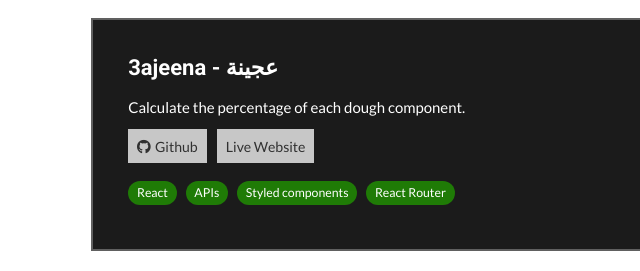
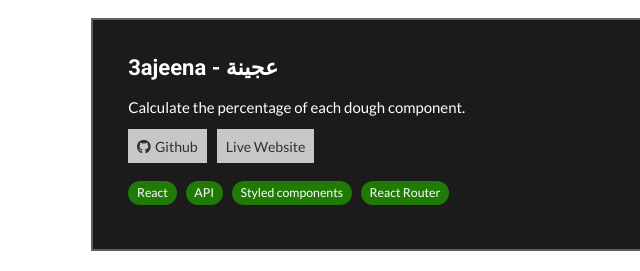
Before and after one commit to anasomar1/portfolio, a plain HTML site: page index.html in a window 1280 px wide. Shown: the part 2645-2916 px from the top of the page, 5-645 px from the left. Drawn offline with nearby package versions, Linux system fonts and the light colour scheme.

Commit message:
spelling

```diff
--- a/index.html
+++ b/index.html
@@ -187,7 +187,7 @@
 
             <div class="used-skills">
               <div class="used-skill">React</div>
-              <div class="used-skill">APIs</div>
+              <div class="used-skill">API</div>
               <div class="used-skill">Styled components</div>
               <div class="used-skill">React Router</div>
             </div>
```
